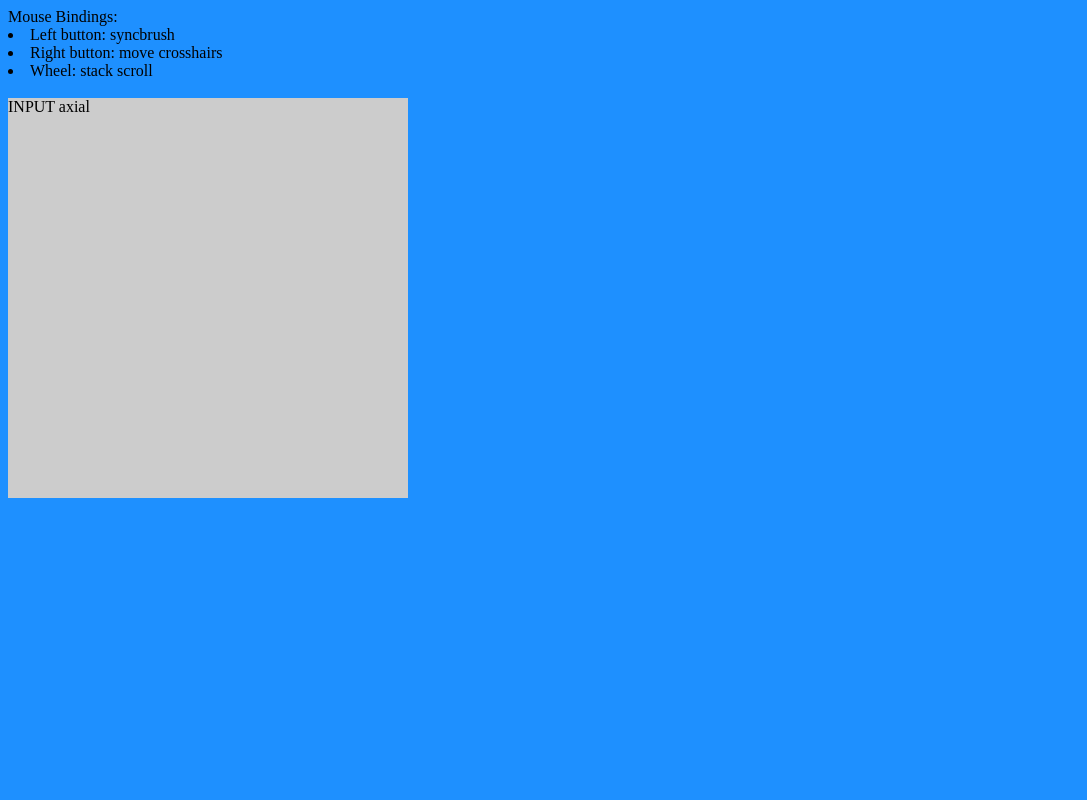
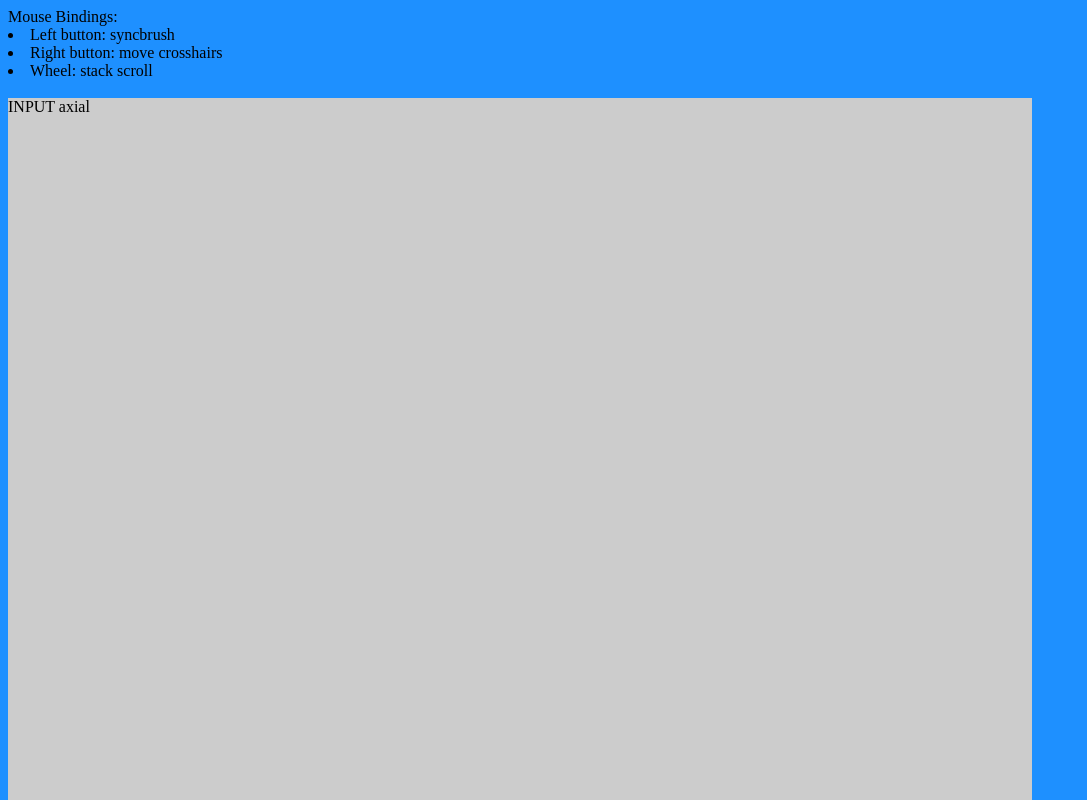
Before and after one commit to IbrahimCSAE/cornerstonetools-thresholdbrush, a website built with webpack: page docs/index.html in a window 1280 px wide. Shown: the top 800 px of the page, without its empty margins (0-1087 px from the left). Built offline with nearby package versions, Linux system fonts and the light colour scheme; what cornerstone-tools would draw is missing.

Commit message:
fix files names

```diff
--- a/docs/index.html
+++ b/docs/index.html
@@ -7,8 +7,8 @@
         background: dodgerblue;
       }
       .cornerstone-element {
-        width: 512px;
-        height: 512px;
+        width: 1024;
+        height: 1024;
         margin: 0 auto;
         background: #ccc;
       }
@@ -29,7 +29,7 @@
         id='axial'
         class="cornerstone-element"
         oncontextmenu="return false"
-        style='width: 400px; height: 400px; float: left;'
+        style='width: 1024; height: 1024; float: left;'
       >INPUT axial
       </div>
     </section>
--- a/docs/index.js
+++ b/docs/index.js
@@ -56,7 +56,7 @@ const imageIds = [
     cornerstoneTools.setToolActive("StackScrollMouseWheel", {
       mouseButtonMask: 0,
     })
-    cornerstoneTools.addToolForElement(element, ThresholdBrush)
+    cornerstoneTools.addToolForElement(element, ThresholdBrushTool)
     cornerstoneTools.setToolActiveForElement(element, "ThresholdBrush", { configuration: {thresholdLow: 200, thresholdHigh: 1000} })
     return Promise.all(
       imageIds.map((imageId) => cornerstone.loadAndCacheImage(imageId)),
```
